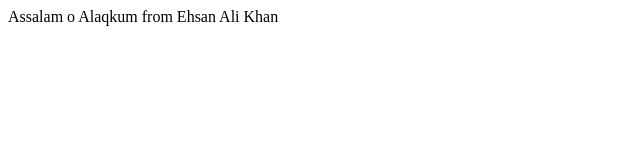
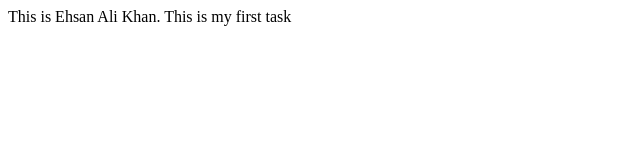
Before and after one commit to EhsanAliKhan/Bootcamp2020_lec_English, a plain HTML site: page index.html in a window 1280 px wide. Shown: the full height of the page, 0-640 px from the left. Drawn offline with Linux system fonts and the light colour scheme.

Commit message:
content updated
somelines have been changes

```diff
--- a/index.html
+++ b/index.html
@@ -1,10 +1,12 @@
 <!DOCTYPE html>
-<html lang="en">
+<html>
 <head>
     <title>First Example</title>
 </head>
 <body>
     <div>
-        Assalam o Alaqkum from Ehsan Ali Khan    </div>
+        This is Ehsan Ali Khan.
+        This is my first task
+    </div>
 </body>
 </html>
```
